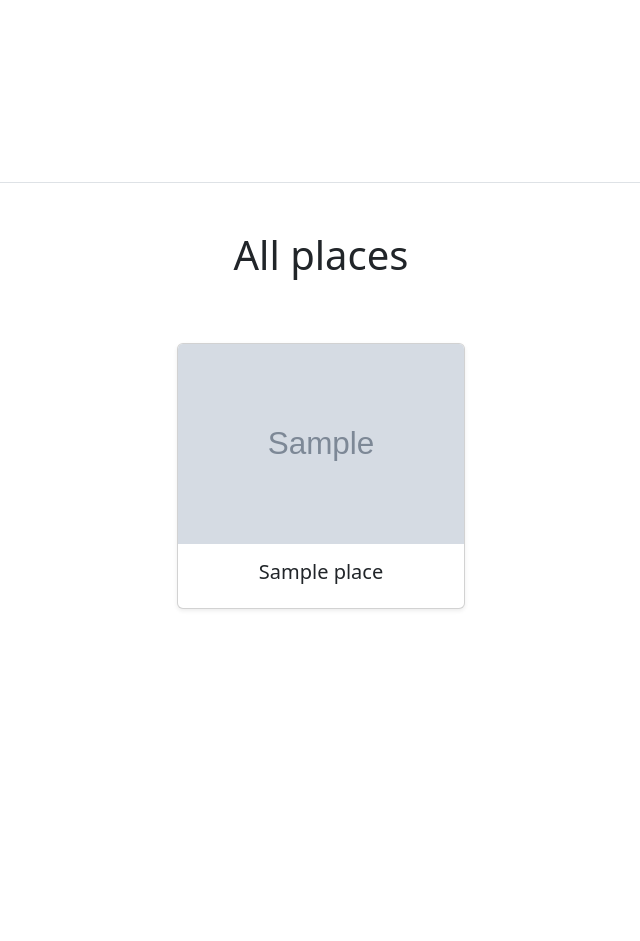
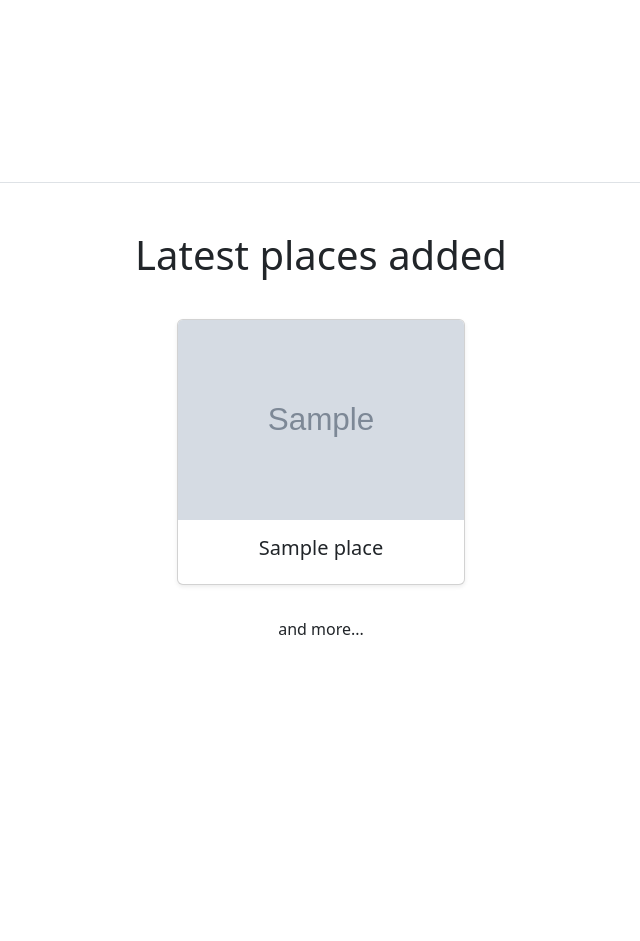
Before and after one commit to nuannim/StarGo, a Django app: page /places/ in a window 1280 px wide. Shown: the part 604-1545 px from the top of the page, without its empty margins (319-959 px from the left). After the commit the page ends 1239 px from the top, so only its background shows below. Run offline with Django 5.2, Linux system fonts and the light colour scheme; a user stored in the database is signed in; tables that the repository leaves empty hold one stand-in row (values such as "Sample post"); grey boxes marked "Sample" are stand-in pictures.

Commit message:
improve look and feel 2

```diff
--- a/StarGo/app/templates/index.html
+++ b/StarGo/app/templates/index.html
@@ -44,21 +44,21 @@
         <section class="py-5 border-">
             <h2 class="text-center mb-4">Highlights</h2>
             <div class="d-flex flex-wrap justify-content-center gap-4 my-3">
-                <div class="card mb-4 shadow-sm" style="max-width: 300px;">
+                <div class="card mb-4 shadow-sm" style="width: 300px;">
                     <div class="card-body">
                         <i class="bi bi-geo-alt-fill display-4 text-warning"></i>
                         <h3 class="card-title mt-3">Where to go</h3>
                         <p class="card-text">Discover celebs attractions, restaurants and much more</p>
                     </div>
                 </div>
-                <div class="card mb-4 shadow-sm" style="max-width: 300px;">
+                <div class="card mb-4 shadow-sm" style="width: 300px;">
                     <div class="card-body">
                         <i class="bi bi-star-fill display-4 text-warning"></i>
                         <h3 class="card-title mt-3">Where Celebs go</h3>
                         <p class="card-text">Discover where celebs go</p>
                     </div>
                 </div>
-                <div class="card mb-4 shadow-sm" style="max-width: 300px;">
+                <div class="card mb-4 shadow-sm" style="width: 300px;">
                     <div class="card-body">
                         <i class="bi bi-share-fill display-4 text-warning"></i>
                         <h3 class="card-title mt-3">Share what you know</h3>
--- a/StarGo/app/templates/places.html
+++ b/StarGo/app/templates/places.html
@@ -36,18 +36,15 @@
         </div>
     </section>
 
-    <section class="d-flex flex-column align-items-center border-top" style="height: 95vh; margin: 1%;">
-        <h1 class="m-5">All places</h1>
+    <section class="d-flex flex-column align-items-center border-top mb-3" style="height: auto; margin: 1%;">
+        <h1 class="mt-5">Latest places added</h1>
 
         <!-- <div class="d-flex flex-row gap-3 flex-wrap justify-content-center p-3" style="overflow-y: auto;"> -->
-        <div class="d-flex flex-row gap-3 flex-wrap justify-content-center p-3">
+        <div class="d-flex flex-row gap-3 flex-wrap justify-content-center p-3 m-3">
 
-            {% for place in places %}
-            <!-- Card with a fixed width -->
+            {% for place in latest_places %}
             <a href="{% url 'places_sortby' places_id=place.id %}" class="text-decoration-none text-dark">
-                <div class="card shadow-sm place-card" style="width: 18rem;"> <!-- กำหนดความกว้างที่นี่ -->
-
-                    <!-- Use img-top class for better placement -->
+                <div class="card shadow-sm place-card" style="width: 18rem;">
                     {% if place.imageurl %}
                         <img src="{{ place.imageurl.url }}" class="card-img-top" alt="{{ place.name }}" style="height: 200px; object-fit: cover;">
                     {% else %}
@@ -61,6 +58,7 @@
             </a>
             {% endfor %}
         </div>
+        <p>and more...</p>
     </section>
 
 
--- a/StarGo/app/views.py
+++ b/StarGo/app/views.py
@@ -177,8 +177,11 @@ def stars(request):
         'name',
     ))
 
+    latest_celebrities = Celebrities.objects.all().order_by('-created_at')[:4]
+
     context = {
-        'star_data': star_data
+        'star_data': star_data,
+        'latest_celebrities': latest_celebrities,
     }
 
     return render(request, 'stars.html', context)
@@ -239,17 +242,19 @@ def stars_sortby(request, celebrities_id):
 # * ===== Places Views =========================
 @login_required
 def places(request):
-    places = Places.objects.all()
-    place_data = list(places.values(
+    all_places = Places.objects.all()
+    place_data = list(all_places.values(
         'id',
         'name'
     ))
+
+    latest_places = Places.objects.order_by('-created_at')[:4]
 
     # profileowner = get_object_or_404(User, username=username)
 
     context = {
         'place_data': place_data,
-        'places': places,
+        'latest_places': latest_places,
     }
 
     return render(request, 'places.html', context)
```
Also changed, not shown: StarGo/app/templates/stars.html (+25 -0 lines).
